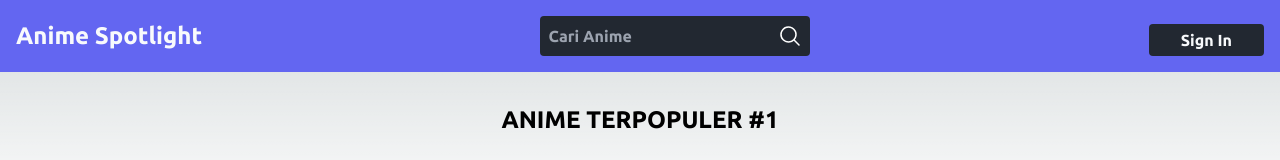
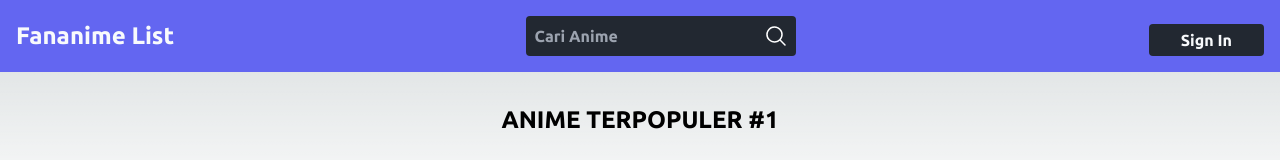
Before and after one commit to fauzyDev/Fananime-List, a Next.js app: page /populer in a window 1280 px wide. Shown: the top 160 px of the page. Built offline with nearby package versions, Linux system fonts and the light colour scheme; no server answers.

Commit message:
first commit

```diff
--- a/package.json
+++ b/package.json
@@ -6,7 +6,8 @@
     "dev": "next dev",
     "build": "next build",
     "start": "next start",
-    "lint": "next lint"
+    "lint": "next lint",
+    "postinstall": "prisma generate"
   },
   "dependencies": {
     "@nextui-org/react": "^2.2.9",
--- a/src/components/Navbar/index.jsx
+++ b/src/components/Navbar/index.jsx
@@ -6,7 +6,7 @@ const Navbar = () => {
     return (
         <header className="bg-color-accent">
             <div className="flex md:flex-row flex-col justify-between md:items-center p-4 gap-2">
-                <Link href="/" className="font-bold text-2xl text-color-primer">Anime Spotlight</Link>
+                <Link href="/" className="font-bold text-2xl text-color-primer">Fananime List</Link>
                 <InputSearch/>
                 <UserActionButton/>
             </div>
```
